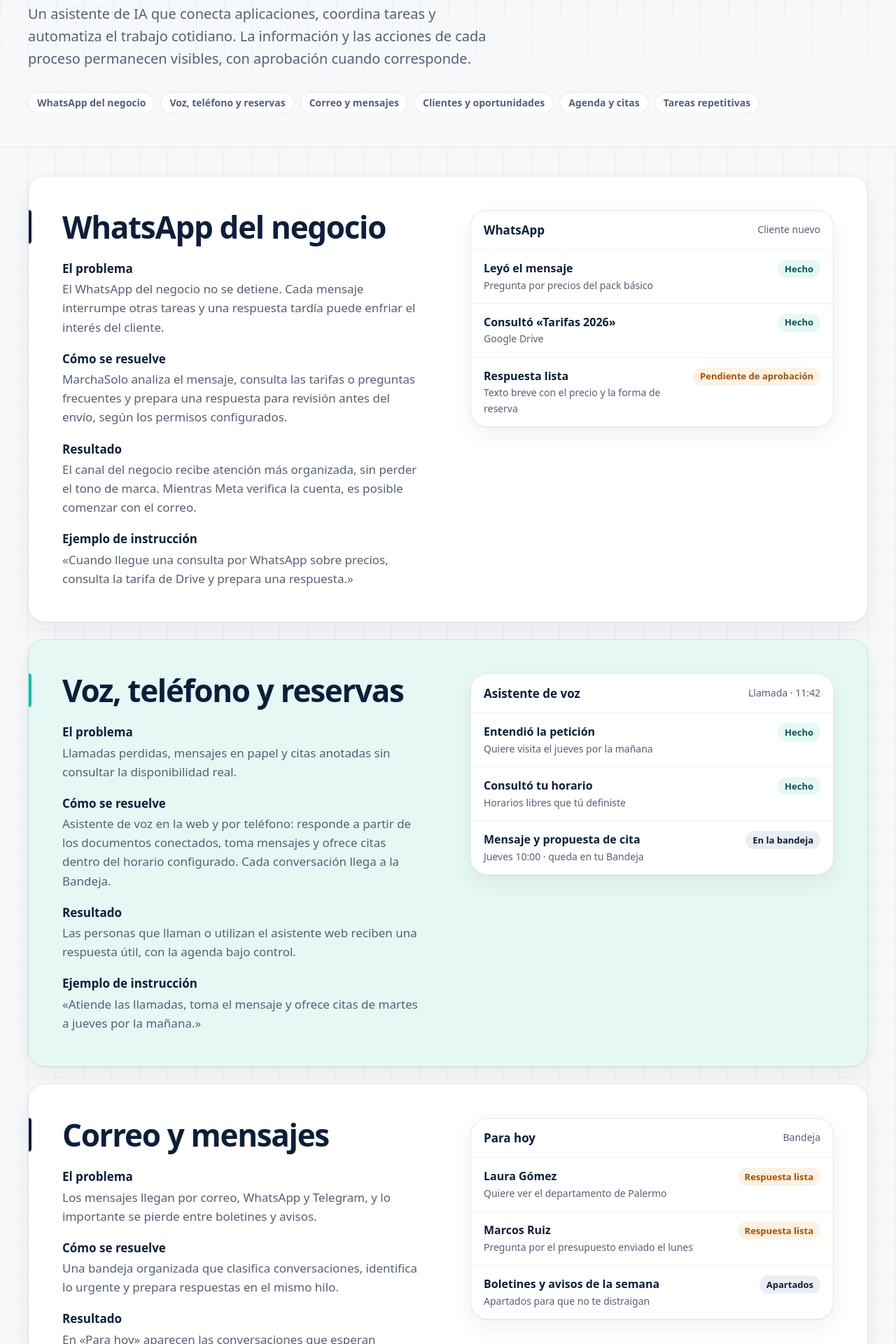
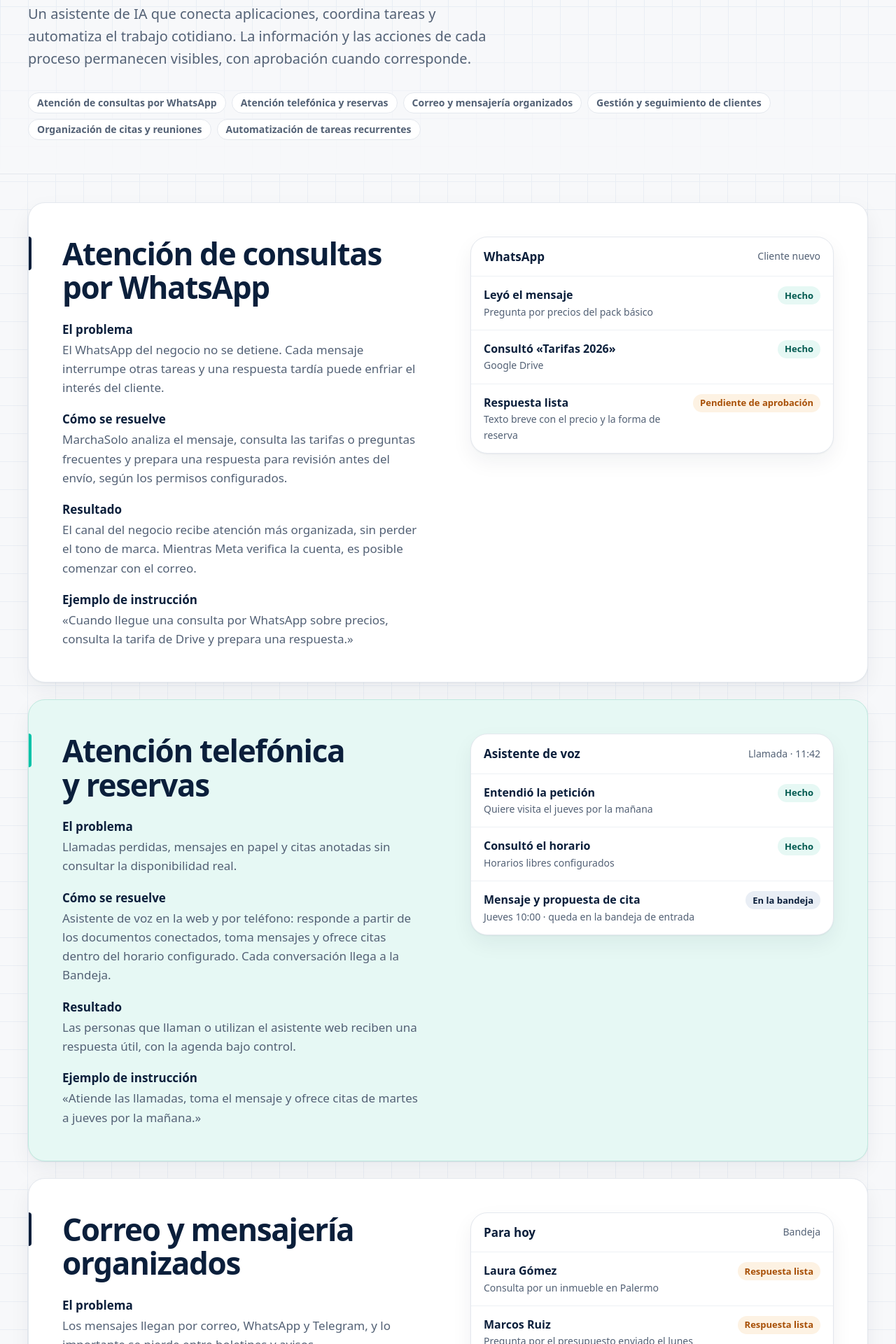
Before and after one commit to CESARKUBEREK/Delega, a Next.js app: page /para-que-sirve in a window 1280 px wide. Shown: the part 300-2220 px from the top of the page at 70% size. Built offline with nearby package versions, Linux system fonts and the light colour scheme; no server answers.

Commit message:
Refine neutral Spanish copy in page.tsx

```diff
--- a/src/app/para-que-sirve/page.tsx
+++ b/src/app/para-que-sirve/page.tsx
@@ -23,7 +23,7 @@ type Capability = {
 const CAPABILITIES: Capability[] = [
   {
     id: "whatsapp",
-    title: "WhatsApp del negocio",
+    title: "Atención de consultas por WhatsApp",
     problem:
       "El WhatsApp del negocio no se detiene. Cada mensaje interrumpe otras tareas y una respuesta tardía puede enfriar el interés del cliente.",
     solution:
@@ -49,7 +49,7 @@ const CAPABILITIES: Capability[] = [
   },
   {
     id: "voz",
-    title: "Voz, teléfono y reservas",
+    title: "Atención telefónica y reservas",
     problem: "Llamadas perdidas, mensajes en papel y citas anotadas sin consultar la disponibilidad real.",
     solution:
       "Asistente de voz en la web y por teléfono: responde a partir de los documentos conectados, toma mensajes y ofrece citas dentro del horario configurado. Cada conversación llega a la Bandeja.",
@@ -61,10 +61,10 @@ const CAPABILITIES: Capability[] = [
       meta: "Llamada · 11:42",
       rows: [
         { title: "Entendió la petición", detail: "Quiere visita el jueves por la mañana", state: "done", label: "Hecho" },
-        { title: "Consultó tu horario", detail: "Horarios libres que tú definiste", state: "done", label: "Hecho" },
+        { title: "Consultó el horario", detail: "Horarios libres configurados", state: "done", label: "Hecho" },
         {
           title: "Mensaje y propuesta de cita",
-          detail: "Jueves 10:00 · queda en tu Bandeja",
+          detail: "Jueves 10:00 · queda en la bandeja de entrada",
           state: "info",
           label: "En la bandeja",
         },
@@ -73,7 +73,7 @@ const CAPABILITIES: Capability[] = [
   },
   {
     id: "comunicaciones",
-    title: "Correo y mensajes",
+    title: "Correo y mensajería organizados",
     problem: "Los mensajes llegan por correo, WhatsApp y Telegram, y lo importante se pierde entre boletines y avisos.",
     solution:
       "Una bandeja organizada que clasifica conversaciones, identifica lo urgente y prepara respuestas en el mismo hilo.",
@@ -85,7 +85,7 @@ const CAPABILITIES: Capability[] = [
       rows: [
         {
           title: "Laura Gómez",
-          detail: "Quiere ver el departamento de Palermo",
+          detail: "Consulta por un inmueble en Palermo",
           state: "wait",
           label: "Respuesta lista",
         },
@@ -97,7 +97,7 @@ const CAPABILITIES: Capability[] = [
         },
         {
           title: "Boletines y avisos de la semana",
-          detail: "Apartados para que no te distraigan",
+          detail: "Apartados para reducir interrupciones",
           state: "info",
           label: "Apartados",
         },
@@ -106,7 +106,7 @@ const CAPABILITIES: Capability[] = [
   },
   {
     id: "clientes",
-    title: "Clientes y oportunidades",
+    title: "Gestión y seguimiento de clientes",
     problem:
       "Los contactos y los negocios están en un sitio y las conversaciones en otro; los seguimientos se olvidan.",
     solution:
@@ -126,7 +126,7 @@ const CAPABILITIES: Capability[] = [
         },
         {
           title: "Alta de Clínica Norte",
-          detail: "Contacto nuevo para tu CRM",
+          detail: "Nuevo contacto para el CRM",
           state: "wait",
           label: "Pendiente de aprobación",
         },
@@ -135,7 +135,7 @@ const CAPABILITIES: Capability[] = [
   },
   {
     id: "agenda",
-    title: "Agenda y citas",
+    title: "Organización de citas y reuniones",
     problem: "Proponer un día y una hora obliga a salir del chat, abrir el calendario y volver a escribir.",
     solution:
       "Consulta Google Calendar, identifica horarios disponibles y prepara una propuesta de visita o reunión en el mismo hilo.",
@@ -145,8 +145,8 @@ const CAPABILITIES: Capability[] = [
       title: "Propuesta de visita",
       meta: "Laura Gómez",
       rows: [
-        { title: "Leyó la petición", detail: "Quiere ver el departamento esta semana", state: "done", label: "Hecho" },
-        { title: "Consultó tu agenda", detail: "Jueves 10:00–12:00 libre", state: "done", label: "Hecho" },
+        { title: "Leyó la petición", detail: "Consulta por un inmueble esta semana", state: "done", label: "Hecho" },
+        { title: "Consultó la agenda", detail: "Jueves 10:00–12:00 libre", state: "done", label: "Hecho" },
         {
           title: "Respuesta con horario libre",
           detail: "Propone el jueves a las 10:00",
@@ -158,7 +158,7 @@ const CAPABILITIES: Capability[] = [
   },
   {
     id: "rutinas",
-    title: "Tareas repetitivas",
+    title: "Automatización de tareas recurrentes",
     problem: "Hay trabajo que se repite cada día o cada semana, siempre igual, y siempre a mano.",
     solution:
       "Automatizaciones que se activan a una hora determinada o cuando llega un correo, un mensaje de Telegram o de WhatsApp.",
@@ -166,7 +166,7 @@ const CAPABILITIES: Capability[] = [
     example:
       "«Cada día laborable a las 8:00, prepara un resumen de la bandeja, la agenda y las tareas pendientes de revisión.»",
     panel: {
-      title: "Tus automatizaciones",
+      title: "Automatizaciones del negocio",
       rows: [
         { title: "Resumen de la mañana", detail: "Días laborables, 8:00", state: "done", label: "Activa" },
         { title: "WhatsApp de clientes", detail: "Al llegar un mensaje", state: "done", label: "Activa" },
@@ -231,9 +231,9 @@ export default function WhatYouCanDoPage() {
           <div className="site-container">
             <div className="site-cta">
               <div>
-                <h2 className="site-h2">Empieza por un proceso</h2>
+                <h2 className="site-h2">Comenzar por un proceso</h2>
                 <p>
-                  Elige un proceso que hoy dependa de varias tareas manuales. Empieza con las aplicaciones necesarias y amplía el trabajo a medida que lo necesites.
+                  Seleccionar un proceso que dependa de tareas manuales. Comenzar con las aplicaciones necesarias y ampliar la automatización progresivamente.
                 </p>
               </div>
               <Link href="/crear-cuenta" className="btn btn-primary">
```
